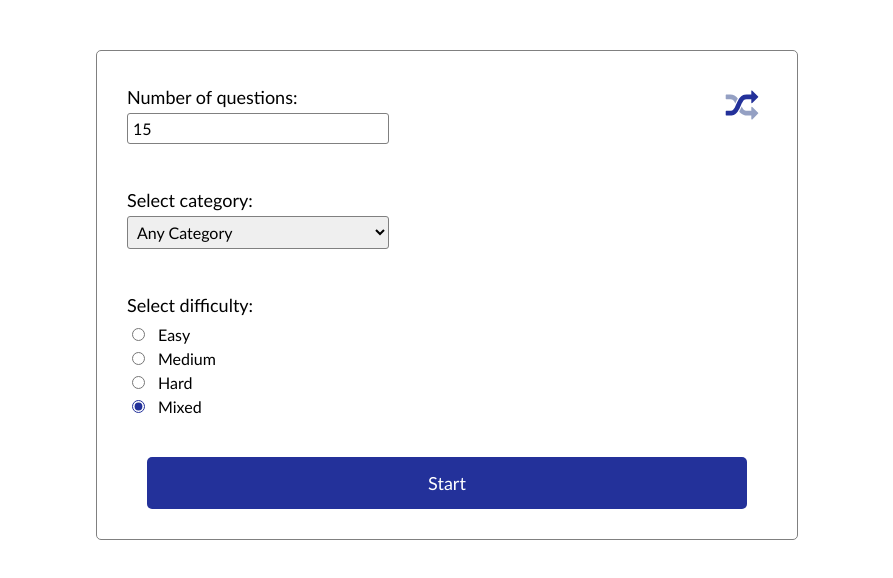
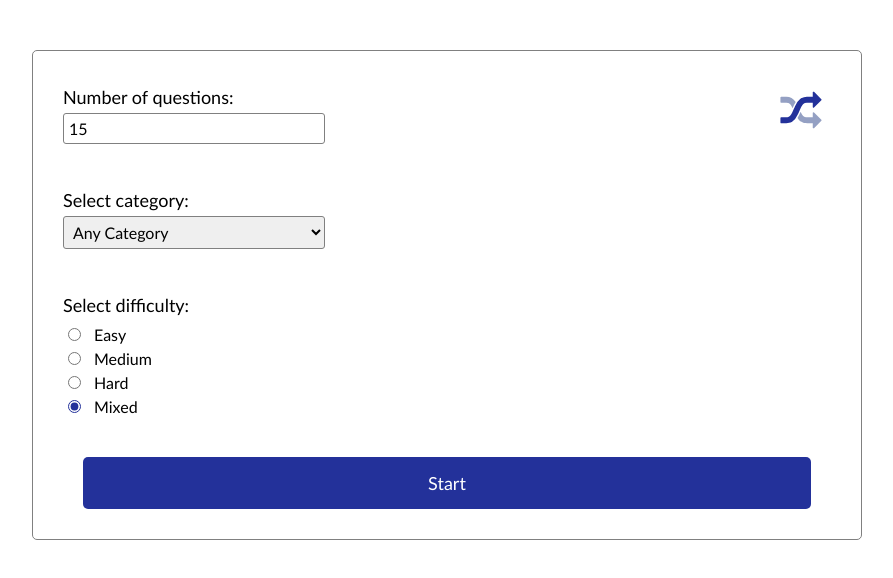
Before and after one commit to fran-mowat/trivia, an Angular app: page / in a window 1280 px wide. Shown: the top 578 px of the page, without its empty margins (193-1086 px from the left). Built offline with nearby package versions, Linux system fonts and the light colour scheme.

Commit message:
adjusted mobile device styling

```diff
--- a/src/app/answer-option/answer-option.scss
+++ b/src/app/answer-option/answer-option.scss
@@ -42,7 +42,7 @@ div:not(.correct, .notSelected, .incorrect, .disabled):hover {
   }
 
   50% {
-    transform: scale(1.08);
+    transform: scale(1.04);
   }
 
   100% {
--- a/src/app/question-card/question-card.scss
+++ b/src/app/question-card/question-card.scss
@@ -19,10 +19,10 @@
 
   .answers {
     display: grid;
-    grid-template-columns: repeat(2, 1fr);
-    grid-template-rows: repeat(2, 1fr);
+    margin: 20px;
+    grid-template-columns: auto;
+    grid-template-rows: repeat(4, auto);
     gap: 20px;
-    margin: 20px 0;
   }
 
   input {
@@ -53,11 +53,12 @@
 
 @media (min-width: 600px) {
   .question-card {
-    width: max(50vw, 400px);
+    width: max(60vw, 500px);
     border: 1px solid var(--dark-grey);
 
     .answers {
-      margin: 20px;
+      grid-template-columns: repeat(2, 1fr);
+      grid-template-rows: repeat(2, 1fr);
     }
   }
 }
--- a/src/app/settings/settings.scss
+++ b/src/app/settings/settings.scss
@@ -14,13 +14,23 @@
 
   #randomise {
     position: absolute;
-    top: 30px;
-    right: 30px;
+    top: 10px;
+    right: 10px;
     width: 50px;
     height: 50px;
     transition: transform 0.2s;
     border: none;
-    background-color: white;
+    background-color: transparent;
+    cursor: pointer;
+  }
+
+  @media (min-width: 450px) {
+    #randomise {
+      top: 30px;
+      right: 30px;
+      width: 60px;
+      height: 60px;
+    }
   }
 
   #randomise:hover {
@@ -84,6 +94,7 @@
     width: calc(100% - 40px);
     box-sizing: border-box;
     font-size: 18px;
+    cursor: pointer;
   }
 
   input[type='button']:hover {
@@ -101,7 +112,7 @@
 
 @media (min-width: 600px) {
   .settings {
-    width: max(50vw, 400px);
+    width: max(60vw, 500px);
     border: 1px solid var(--dark-grey);
   }
 }
--- a/src/app/summary-card/summary-card.html
+++ b/src/app/summary-card/summary-card.html
@@ -20,11 +20,10 @@
       </div>
     </div>
 
-    <button class="navigation forwards" (click)="switchView()">View answer summary &rarr;</button>
+    <button class="navigation forwards" (click)="switchView()">View answer summary&nbsp;&rarr;</button>
 
     <div class="subtext">Not happy with your score?</div>
     <input type="button" value="Play again" (click)="this.playAgain.emit()" />
-
   } @else if (this.showQuestions) {
     <button class="navigation" (click)="switchView()">
       <span>&larr;</span>
--- a/src/app/summary-card/summary-card.scss
+++ b/src/app/summary-card/summary-card.scss
@@ -42,7 +42,8 @@
 
   .navigation.forwards {
     font-size: 20px;
-    margin: 30px auto;
+    width: calc(100% - 40px);
+    margin: 30px 20px;
     border: 2px solid var(--mid-blue);
     padding: 10px 30px;
     border-radius: 5px;
@@ -51,6 +52,13 @@
 
   .navigation.forwards:hover {
     border-color: var(--dark-blue);
+  }
+
+  @media (min-width: 500px) {
+    .navigation.forwards {
+      width: auto;
+      margin: 30px auto;
+    }
   }
 
   .progress {
@@ -62,7 +70,7 @@
     border-radius: 50%;
     height: 230px;
     width: 230px;
-    margin: 40px auto;
+    margin: 30px auto 40px;
     background:
       radial-gradient(white 0% 60%, transparent 60.3% 100%),
       conic-gradient(var(--dark-blue) 0% var(--quiz-percentage), var(--light-blue) var(--quiz-percentage-point) 100%);
@@ -94,8 +102,9 @@
     border: none;
     border-radius: 5px;
     padding: 15px;
-    margin: 0 20px 10px;
-    width: calc(100% - 40px);
+    display: block;
+    margin: 0 auto 10px;
+    width: min(calc(100% - 40px), 500px);
     box-sizing: border-box;
     cursor: pointer;
   }
@@ -113,6 +122,7 @@
     .question-number {
       font-size: 25px;
       width: 50px;
+      color: var(--dark-blue);
     }
 
     div {
@@ -130,13 +140,14 @@
 
     .incorrect {
       color: var(--red);
+      margin-bottom: 5px;
     }
   }
 }
 
 @media (min-width: 600px) {
   .summary-card {
-    width: max(50vw, 400px);
+    width: max(60vw, 500px);
     border: 1px solid var(--dark-grey);
   }
 }
--- a/src/app/summary-card/summary-card.ts
+++ b/src/app/summary-card/summary-card.ts
@@ -29,7 +29,6 @@ export class SummaryCard implements OnInit, AfterViewInit {
 
   ngAfterViewInit() {
     const percentageDisplay = document.getElementsByClassName('percentage')[0];
-    const scoreDisplay = document.getElementsByClassName('score')[0];
     let count = 0;
 
     const interval = setInterval(() => {
```
